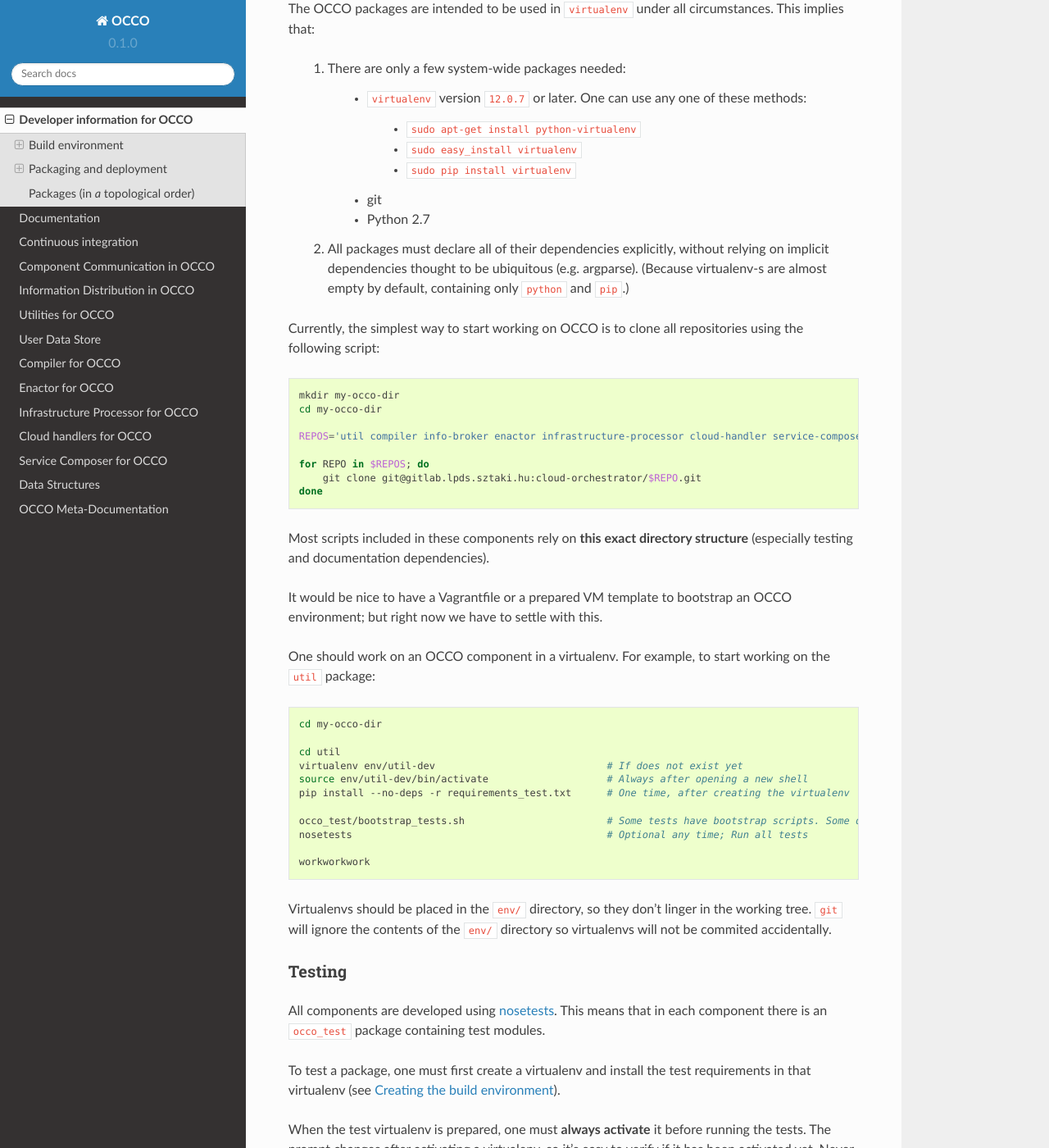
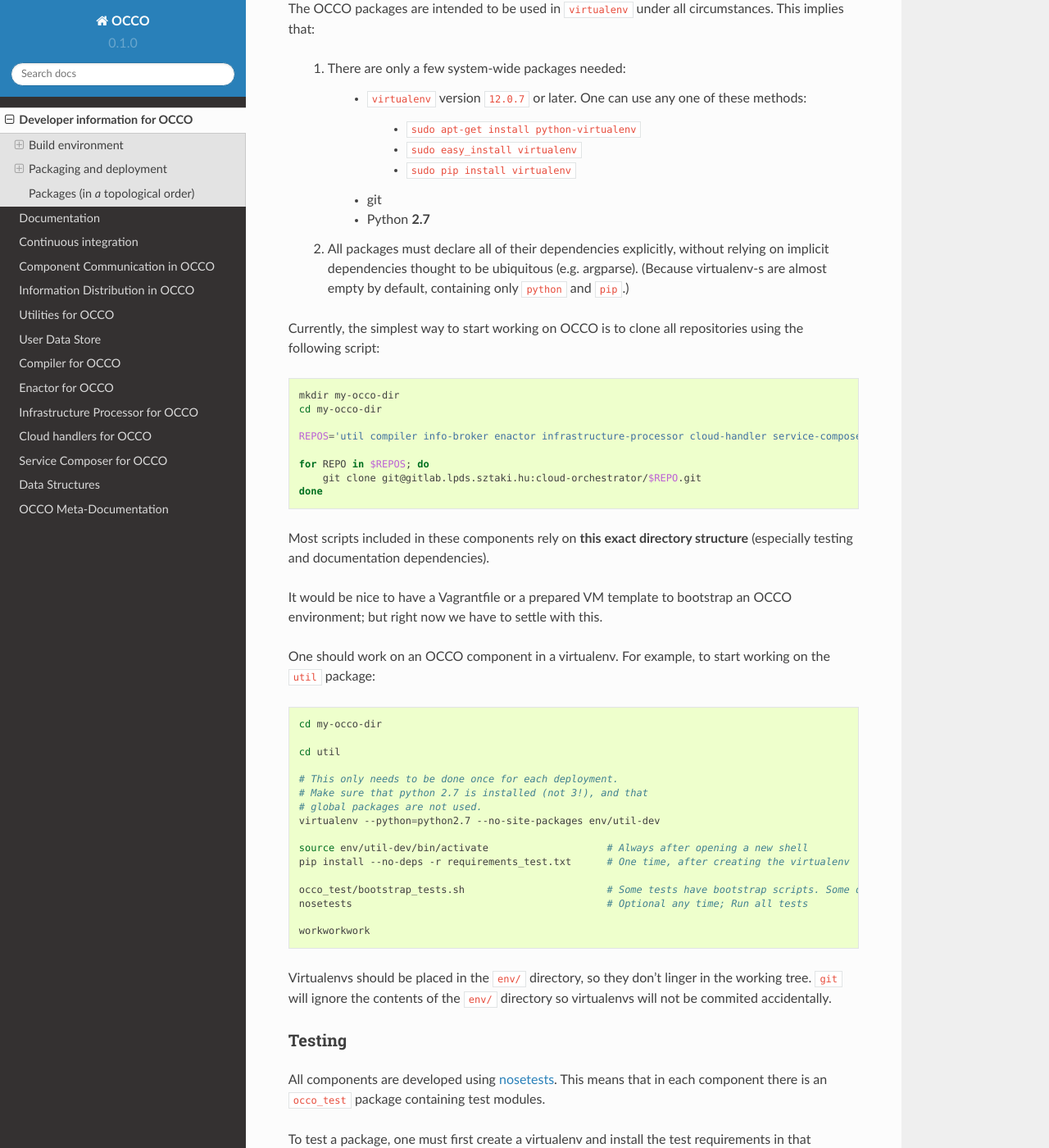
Before and after one commit to occopus/docs, a Sphinx documentation site: the page built from sphinx/source/packages.rst, in a window 1280 px wide and 1400 px high, scrolled down 364 px. Shown: the whole window at 82% size. Built offline with Sphinx 7.4.7 and the Read the Docs theme 2.0.0, drawn with Linux system fonts in a browser that asks for light colours; formulas are drawn with MathJax 3.

Commit message:
Making sure that Python 2.7 is used in the virtualenv

```diff
--- a/sphinx/source/packages.rst
+++ b/sphinx/source/packages.rst
@@ -32,7 +32,7 @@ circumstances. This implies that:
             * ``sudo easy_install virtualenv``
             * ``sudo pip install virtualenv``
          * git
-         * Python 2.7
+         * Python **2.7**
 
     #. All packages must declare all of their dependencies explicitly, without
        relying on implicit dependencies thought to be ubiquitous (e.g.
@@ -67,7 +67,12 @@ working on the ``util`` package:
     cd my-occo-dir
 
     cd util
-    virtualenv env/util-dev                             # If does not exist yet
+
+    # This only needs to be done once for each deployment.
+    # Make sure that python 2.7 is installed (not 3!), and that
+    # global packages are not used.
+    virtualenv --python=python2.7 --no-site-packages env/util-dev
+
     source env/util-dev/bin/activate                    # Always after opening a new shell
     pip install --no-deps -r requirements_test.txt      # One time, after creating the virtualenv
 
```
